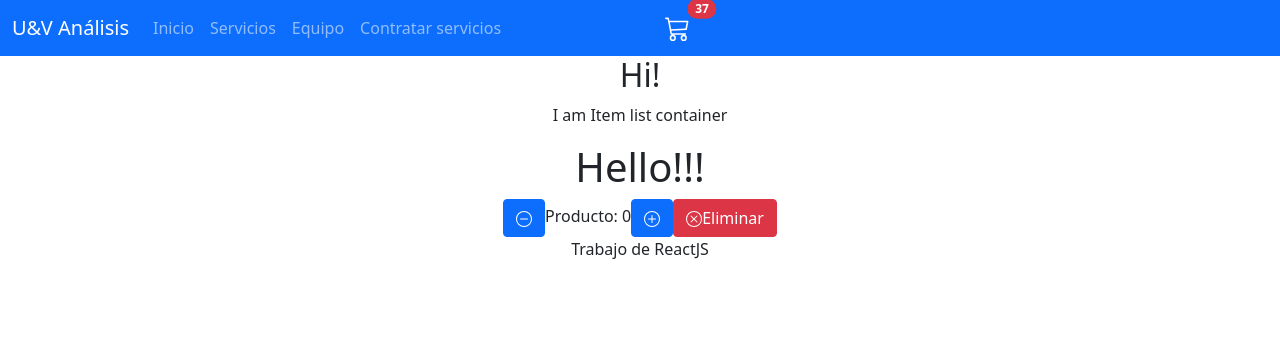
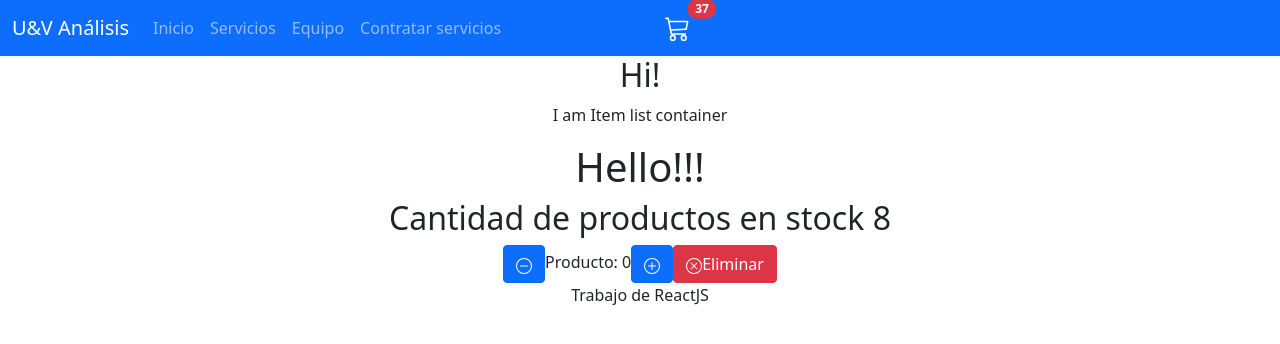
Before and after one commit to gondelsol/React-JS, a React (Create React App) app: page / in a window 1280 px wide. Shown: the top 344 px of the page. Built offline with nearby package versions, Linux system fonts and the light colour scheme.

Commit message:
entrega finalizada - Desafio contador con el boton finalizado

```diff
--- a/src/App.js
+++ b/src/App.js
@@ -6,9 +6,9 @@ import ItemCount from './components/ItemCount';
 function App() {
   return (
     <div className="App">
-          <Navbar></Navbar>
-          <ItemListContainer></ItemListContainer>
-          <ItemCount></ItemCount>
+          <Navbar />
+          <ItemListContainer />
+          <ItemCount  stock="8" initial="1" />
 
   Trabajo de ReactJS
     </div>
--- a/src/components/ItemCount.js
+++ b/src/components/ItemCount.js
@@ -1,11 +1,11 @@
 import { useState } from "react";
 
-const ItemCount = () => {
+const ItemCount = (props) => {
 
         const [cantidad, setCantidad] = useState(0);
 
         const add = () => {
-                if (cantidad < 5) setCantidad (cantidad+1);
+                if (cantidad < props.stock) setCantidad (cantidad+1);
                 console.log(cantidad);
         }
 
@@ -25,6 +25,7 @@ const ItemCount = () => {
     return (
         <>
         <h1> Hello!!!</h1>
+        <h2> Cantidad de productos en stock {props.stock}</h2>
         <div className="container">
         <button type="button" id="btnSustract" className="btn btn-primary position-relative" onClick={sustract}>
         <svg xmlns="http://www.w3.org/2000/svg" width="16" height="16" fill="currentColor" className="bi bi-dash-circle" viewBox="0 0 16 16">
@@ -57,6 +58,4 @@ const ItemCount = () => {
 
 
 
-
-
 export default ItemCount;
```
